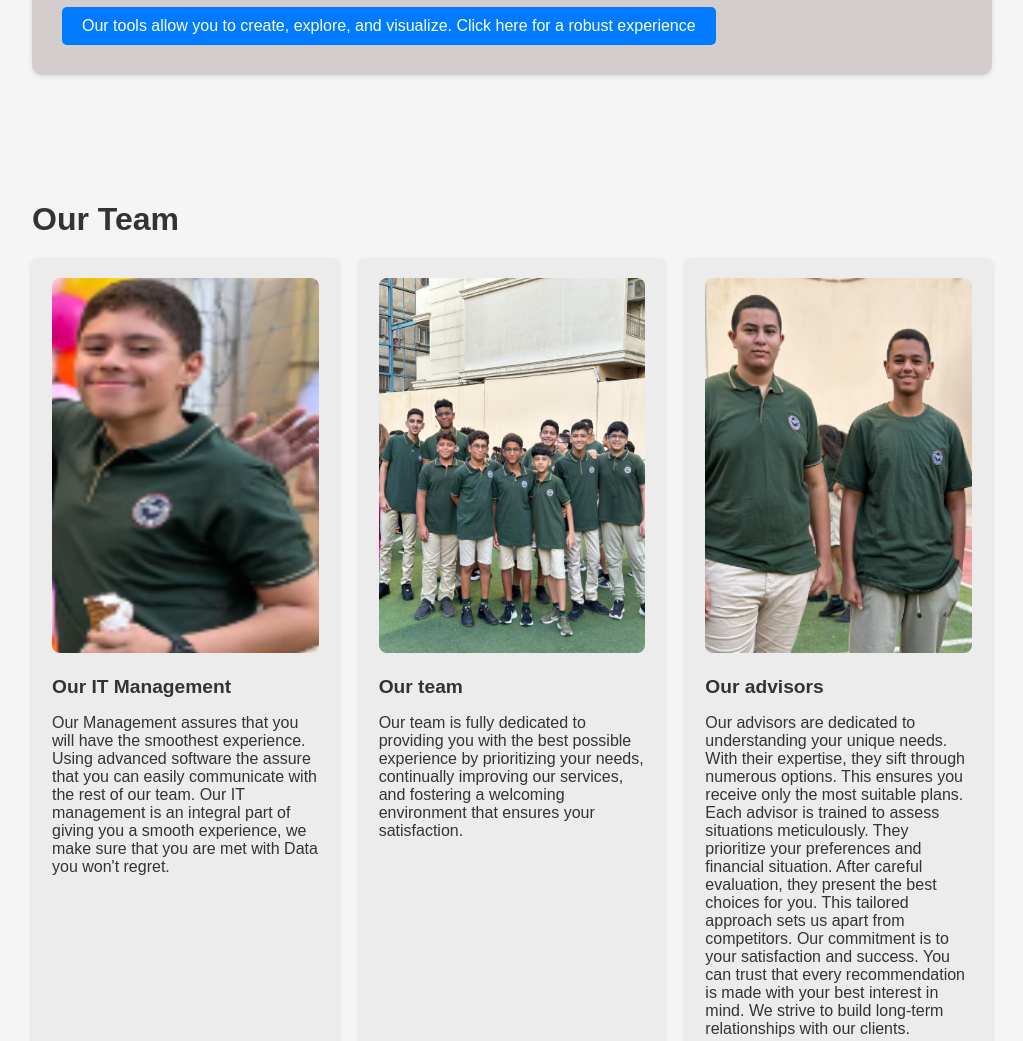
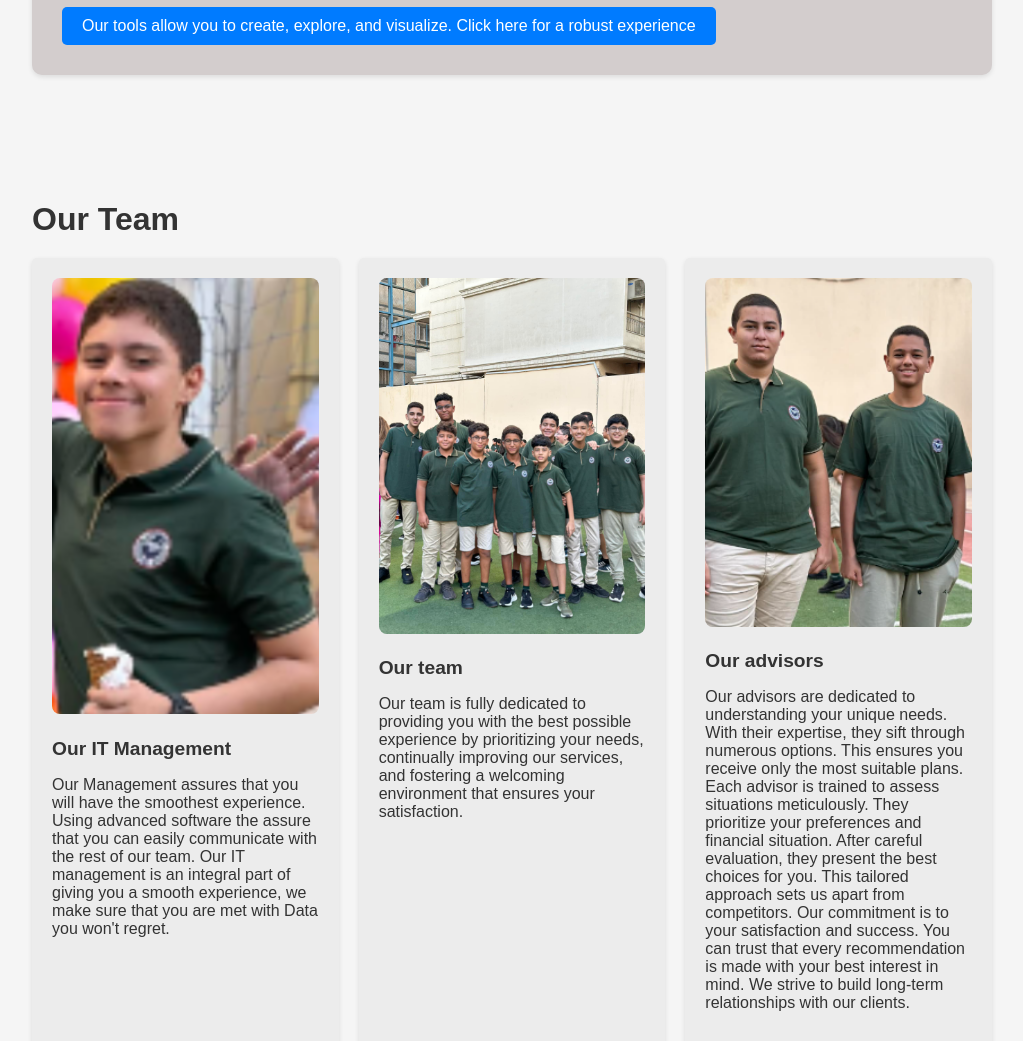
Before and after one commit to AntoY9/DataEmpower, a plain HTML site: page index.html in a window 1280 px wide. Shown: the part 1862-2903 px from the top of the page, without its empty margins (128-1151 px from the left). Drawn offline with Linux system fonts and the light colour scheme.

Commit message:
Update style.css

```diff
--- a/style.css
+++ b/style.css
@@ -157,7 +157,7 @@ body {
 
   .project img{
     width: 100%; /* Make images responsive */
-    height: 50%; /* Maintain aspect ratio */
+    height: auto%; /* Maintain aspect ratio */
     border-radius: 8px; /* Optional: adds rounded corners */
 }
   .project h3 {
```
